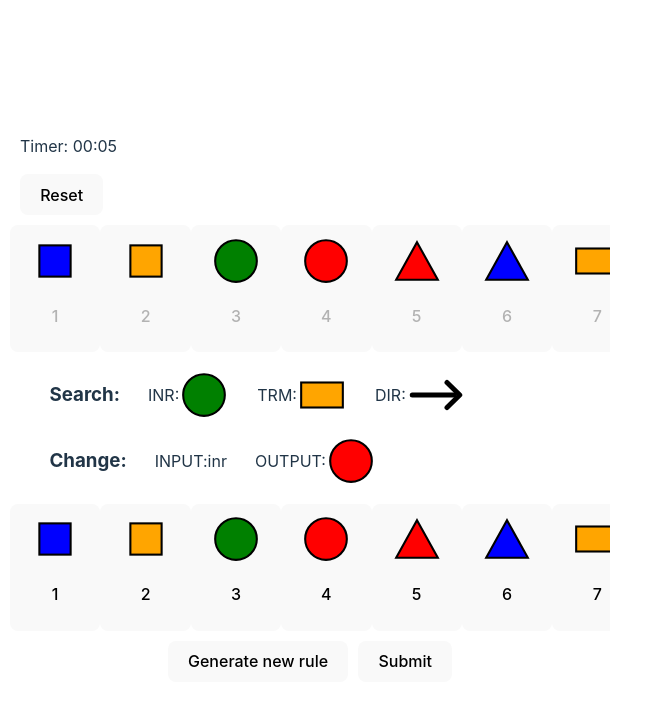
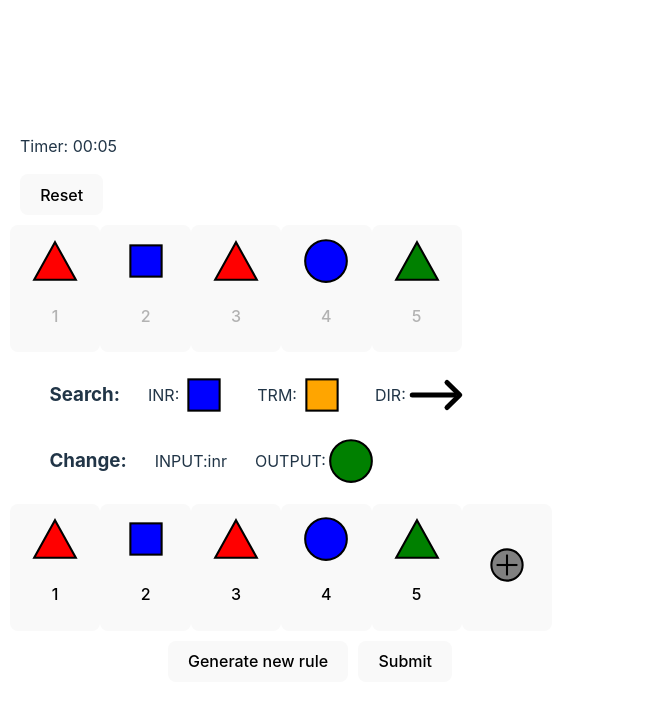
Before and after one commit to malekoa/search-and-change-app, a React (Vite) app: page / in a window 1280 px wide. Shown: the top 706 px of the page, without its empty margins (0-653 px from the left). Built offline with nearby package versions, Linux system fonts and the light colour scheme.

Commit message:
basic check function

```diff
--- a/src/App.jsx
+++ b/src/App.jsx
@@ -9,7 +9,8 @@ import Modal from "./components/Scrollbar Components/Modal";
 import ItemEditForm from "./components/Scrollbar Components/ItemEditForm";
 
 function App() {
-  const [itemList, setItemList] = useState(ph.generateRandomItems(10));
+  const [baseItemList, setBaseItemList] = useState(ph.generateRandomItems(5));
+  const [itemList, setItemList] = useState(baseItemList);
   const [ModalData, setModalData] = useState({
     isVisible: false,
     color: "default",
@@ -19,9 +20,9 @@ function App() {
   function generateNewDataset(length) {
     console.log("Generating new dataset");
     const newDataset = ph.generateRandomItems(length);
+    setBaseItemList(newDataset);
     setItemList(newDataset);
   }
-
   function hideModalHandler() {
     setModalData({ isVisible: false, color: "default", shape: "default" , index:-1});
   }
@@ -36,14 +37,20 @@ function App() {
     newItemList.splice(ModalData.index, 1);
     setItemList(newItemList);
     hideModalHandler();
-    update(newItemList);
   }
   function addItemHandler() {
     const newItemList = [...itemList];
     newItemList.push({ color: "default", shape: "default" });
     setItemList(newItemList);
     hideModalHandler();
-    update(newItemList);
+  }
+  function checkIfValid() {
+    if (ph.itemListEquals(baseItemList, itemList)) {
+      console.log("Success");
+    }
+    else{
+      console.log("Failure");
+    }
   }
 
   return (
@@ -65,7 +72,7 @@ function App() {
       </div>
 
       <div className={styles.scrollbar}>
-        <Scrollbar itemList={itemList} editable={false} />
+        <Scrollbar itemList={baseItemList} editable={false} />
       </div>
 
       <div className={styles.text}>
@@ -97,6 +104,7 @@ function App() {
         <button
           className={styles.action}
           disabled={ph.containsDefault(itemList)}
+          onClick={checkIfValid}
         >
           Submit
         </button>
```
